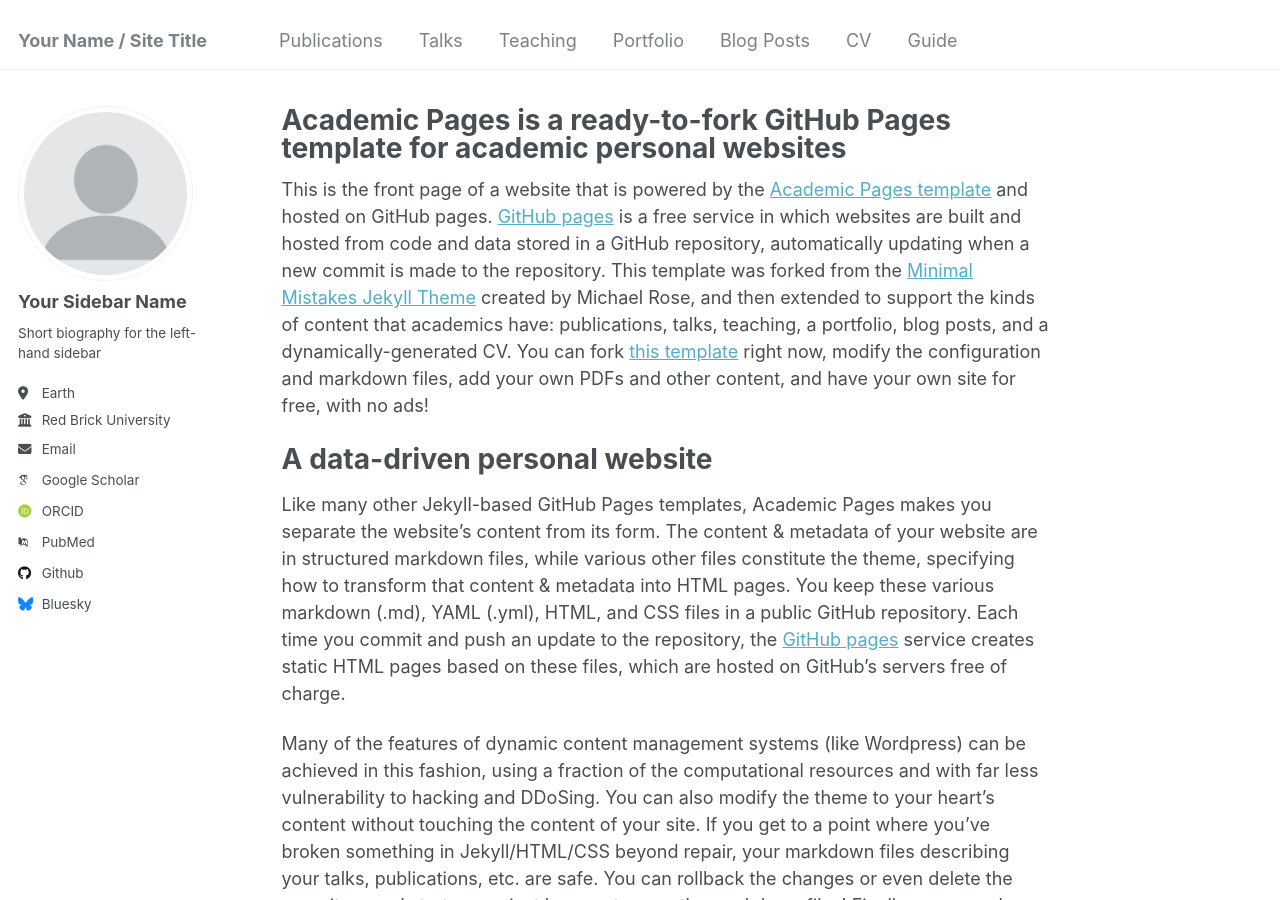
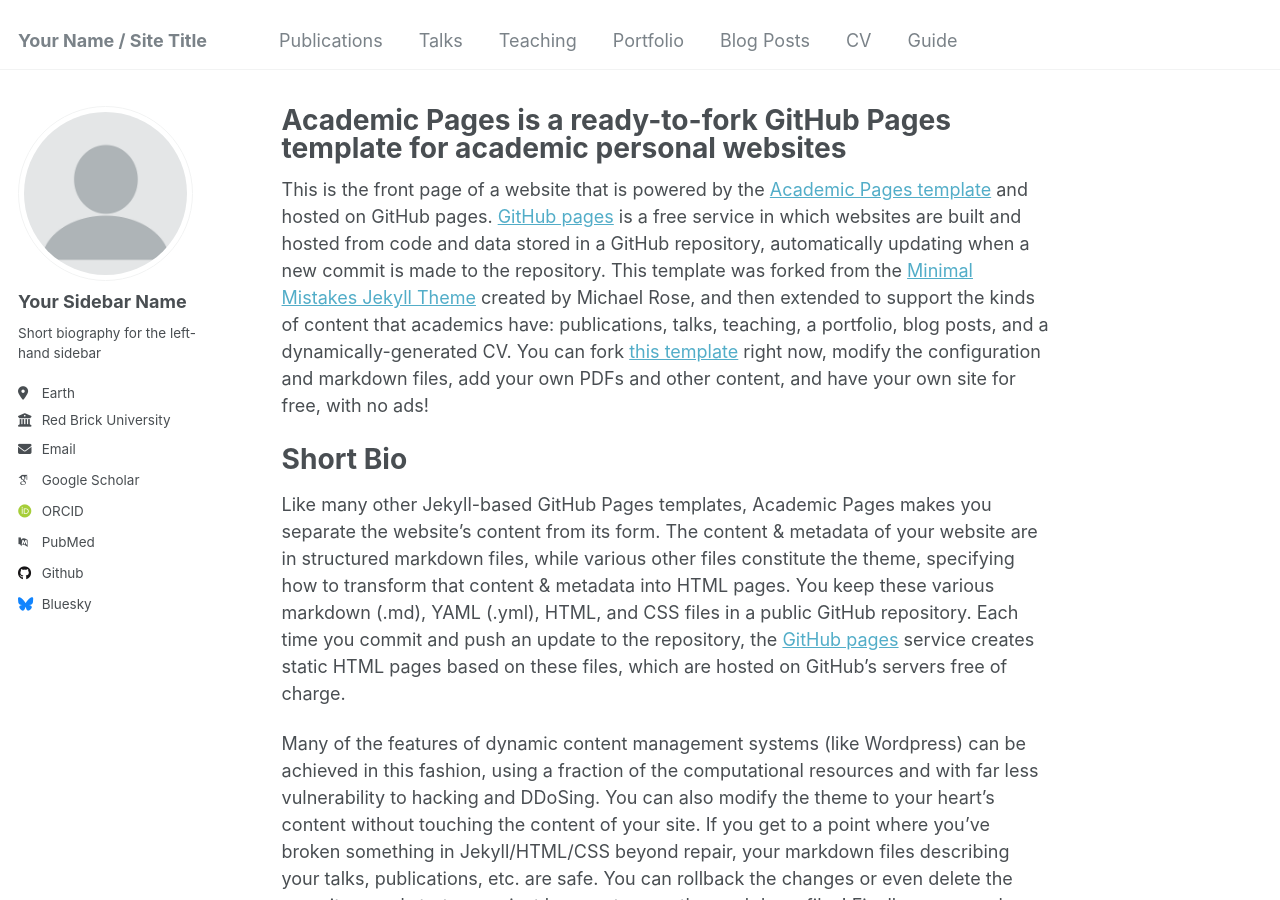
Before and after one commit to epesave/epesave.github.io, a Jekyll site: the page built from _pages/about.md, in a window 1280 px wide and 900 px high. Built offline with Jekyll 4.4.1, drawn with Linux system fonts in a browser that asks for light colours; some web fonts are replaced.

Commit message:
Update about.md

```diff
--- a/_pages/about.md
+++ b/_pages/about.md
@@ -9,7 +9,7 @@ redirect_from:
 
 This is the front page of a website that is powered by the [Academic Pages template](https://github.com/academicpages/academicpages.github.io) and hosted on GitHub pages. [GitHub pages](https://pages.github.com) is a free service in which websites are built and hosted from code and data stored in a GitHub repository, automatically updating when a new commit is made to the repository. This template was forked from the [Minimal Mistakes Jekyll Theme](https://mmistakes.github.io/minimal-mistakes/) created by Michael Rose, and then extended to support the kinds of content that academics have: publications, talks, teaching, a portfolio, blog posts, and a dynamically-generated CV. You can fork [this template](https://github.com/academicpages/academicpages.github.io) right now, modify the configuration and markdown files, add your own PDFs and other content, and have your own site for free, with no ads!
 
-A data-driven personal website
+Short Bio
 ======
 Like many other Jekyll-based GitHub Pages templates, Academic Pages makes you separate the website's content from its form. The content & metadata of your website are in structured markdown files, while various other files constitute the theme, specifying how to transform that content & metadata into HTML pages. You keep these various markdown (.md), YAML (.yml), HTML, and CSS files in a public GitHub repository. Each time you commit and push an update to the repository, the [GitHub pages](https://pages.github.com/) service creates static HTML pages based on these files, which are hosted on GitHub's servers free of charge.
 
```
